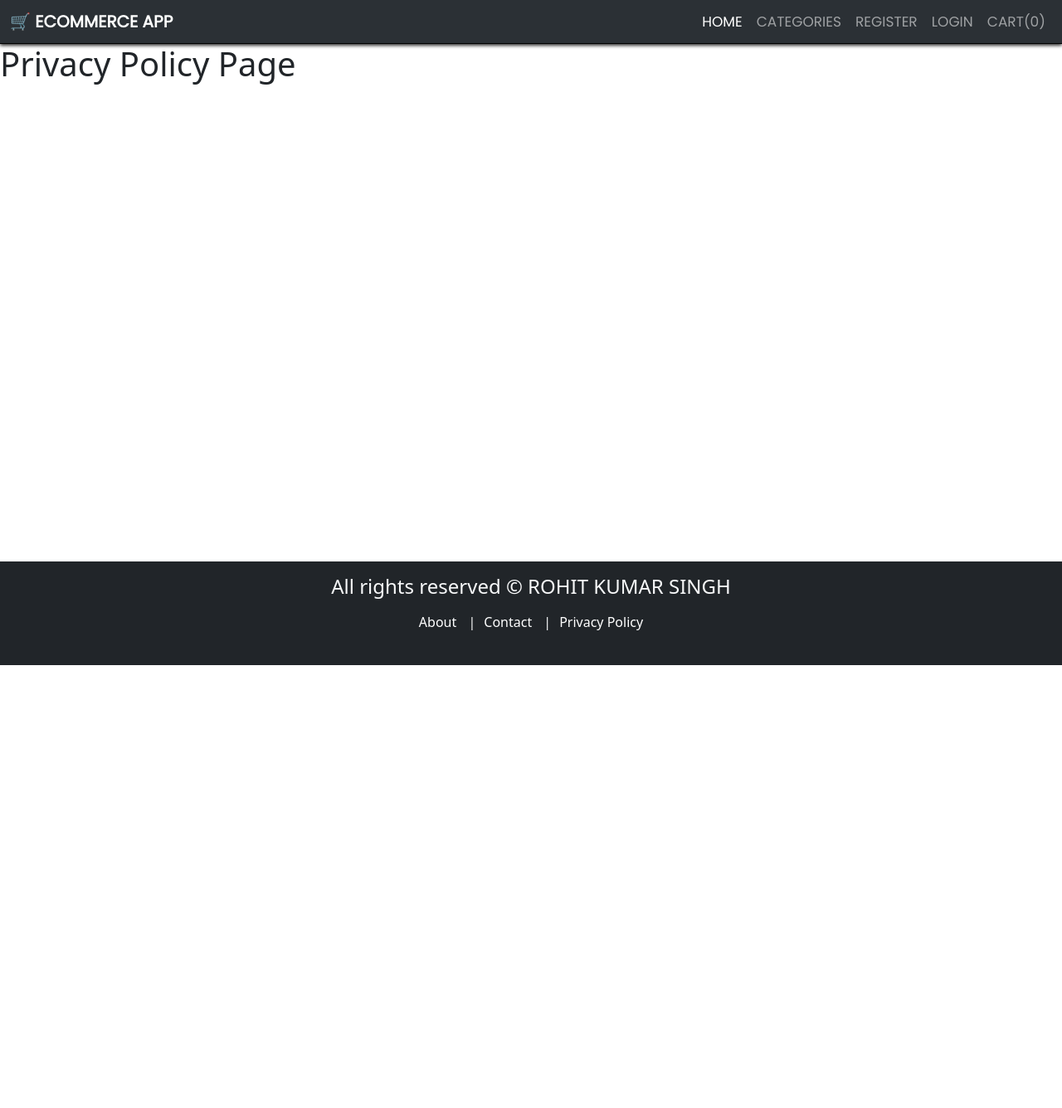
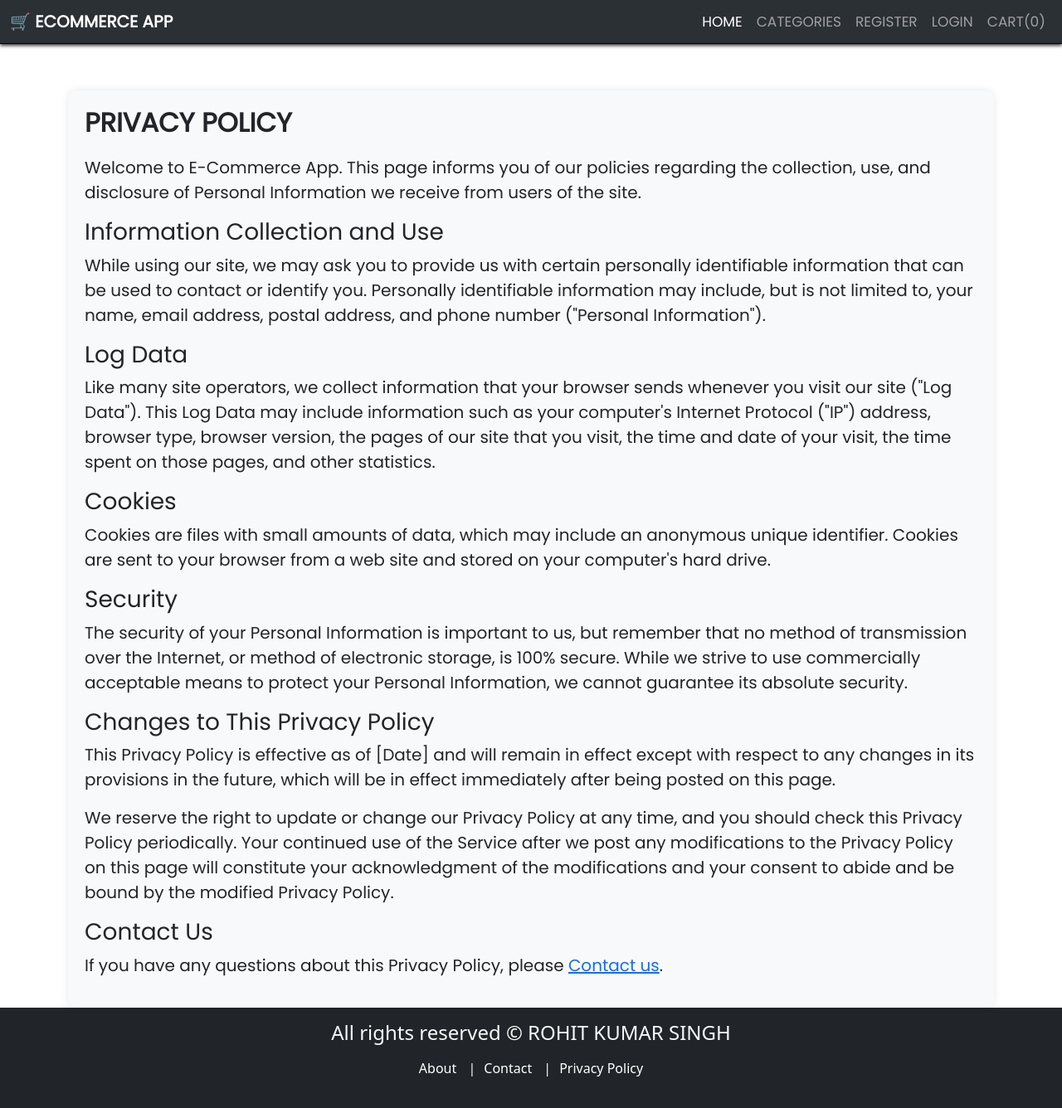
Before and after one commit to rohitsinghkcodes/TechMart, a React (Create React App) app in the folder client/: page /policy in a window 1280 px wide. Shown: the top 1336 px of the page at 83% size. Before the commit the page ends 802 px from the top, so only its background shows below. Built offline with nearby package versions, Linux system fonts and the light colour scheme; a web font is replaced by a local one.

Commit message:
wrote about, contact, policy page

```diff
--- a/client/src/Pages/About.js
+++ b/client/src/Pages/About.js
@@ -4,7 +4,32 @@ import Layout from "../Components/Layouts/Layout.js";
 const About = () => {
   return (
     <Layout>
-      <h1>About Page</h1>
+      <div className="container text-center">
+        <div className="contact-container">
+          <div className="contact-details">
+            <h2>About Our Ecommerce App</h2>
+            <p>
+              Welcome to E-Commerce App, your go-to destination for all your online shopping needs. At [Your Ecommerce App Name], we are committed to providing you with a seamless and enjoyable shopping experience.
+            </p>
+            <h3>Our Mission</h3>
+            <p>
+              Our mission is to connect people with the products they love. We strive to offer a diverse selection of high-quality products, exceptional customer service, and a user-friendly platform that makes shopping online easy and fun.
+            </p>
+            <h3>What Sets Us Apart</h3>
+            <p>
+              At E-Commerce, we stand out from the rest with our dedication to customer satisfaction. Here are some key features that set us apart:
+            </p>
+            <ul>
+              <li>Wide Range of Products: Explore a vast collection of products across various categories.</li>
+              <li>Quality Assurance: We ensure that all products meet high-quality standards.</li>
+              <li>Secure and Convenient Shopping: Shop with confidence through our secure and user-friendly platform.</li>
+              <li>Fast and Reliable Delivery: Enjoy prompt and reliable delivery services.</li>
+              <li>Exceptional Customer Support: Our friendly support team is here to assist you with any inquiries or concerns.</li>
+            </ul>
+
+          </div>
+        </div>
+      </div>
     </Layout>
   );
 };
--- a/client/src/Pages/Contact.js
+++ b/client/src/Pages/Contact.js
@@ -1,4 +1,3 @@
-// Contact.js
 import React from 'react';
 import Layout from "../Components/Layouts/Layout.js";
 import contactImage from "../images/contact.png";
@@ -11,9 +10,19 @@ const Contact = () => {
           <img src={contactImage} alt="Contact" className="contact-image" />
           <div className="contact-details">
             <h2>Contact Details:</h2>
-            <p>Email: example@example.com</p>
-            <p>Phone: +1 (123) 456-7890</p>
-            <p>Address: 123 Main Street, City, Country</p>
+            <p>
+              Feel free to reach out to us for any inquiries or assistance. We're here to help!
+            </p>
+            <p>
+              <strong>Email:</strong> example@example.com
+            </p>
+            <p>
+              <strong>Phone:</strong> +1 (123) 456-7890
+            </p>
+            <p>
+              <strong>Address:</strong> 123 Main Street, City, Country
+            </p>
+
           </div>
         </div>
       </div>
--- a/client/src/Pages/Policy.js
+++ b/client/src/Pages/Policy.js
@@ -1,12 +1,50 @@
-import React from 'react'
+import React from 'react';
 import Layout from "../Components/Layouts/Layout.js";
+import { Link } from 'react-router-dom';
 
-export const Policy = () => {
+const Policy = () => {
   return (
     <Layout>
-      <h1>Privacy Policy Page</h1>
+      <div className="container text-center">
+        <div className="contact-container">
+          {/* <img src={contactImage} alt="Contact" className="contact-image" /> */}
+          <div className="contact-details">
+            <h2>Privacy Policy</h2>
+            <p>
+              Welcome to E-Commerce App. This page informs you of our policies regarding the collection, use, and disclosure of Personal Information we receive from users of the site.
+            </p>
+            <h3>Information Collection and Use</h3>
+            <p>
+              While using our site, we may ask you to provide us with certain personally identifiable information that can be used to contact or identify you. Personally identifiable information may include, but is not limited to, your name, email address, postal address, and phone number ("Personal Information").
+            </p>
+            <h3>Log Data</h3>
+            <p>
+              Like many site operators, we collect information that your browser sends whenever you visit our site ("Log Data"). This Log Data may include information such as your computer's Internet Protocol ("IP") address, browser type, browser version, the pages of our site that you visit, the time and date of your visit, the time spent on those pages, and other statistics.
+            </p>
+            <h3>Cookies</h3>
+            <p>
+              Cookies are files with small amounts of data, which may include an anonymous unique identifier. Cookies are sent to your browser from a web site and stored on your computer's hard drive.
+            </p>
+            <h3>Security</h3>
+            <p>
+              The security of your Personal Information is important to us, but remember that no method of transmission over the Internet, or method of electronic storage, is 100% secure. While we strive to use commercially acceptable means to protect your Personal Information, we cannot guarantee its absolute security.
+            </p>
+            <h3>Changes to This Privacy Policy</h3>
+            <p>
+              This Privacy Policy is effective as of [Date] and will remain in effect except with respect to any changes in its provisions in the future, which will be in effect immediately after being posted on this page.
+            </p>
+            <p>
+              We reserve the right to update or change our Privacy Policy at any time, and you should check this Privacy Policy periodically. Your continued use of the Service after we post any modifications to the Privacy Policy on this page will constitute your acknowledgment of the modifications and your consent to abide and be bound by the modified Privacy Policy.
+            </p>
+            <h3>Contact Us</h3>
+            <p>
+              If you have any questions about this Privacy Policy, please <Link to='/contact'>Contact us</Link>.
+            </p>
+          </div>
+        </div>
+      </div>
     </Layout>
-  )
+  );
 }
 
-export default Policy
+export default Policy;
```
